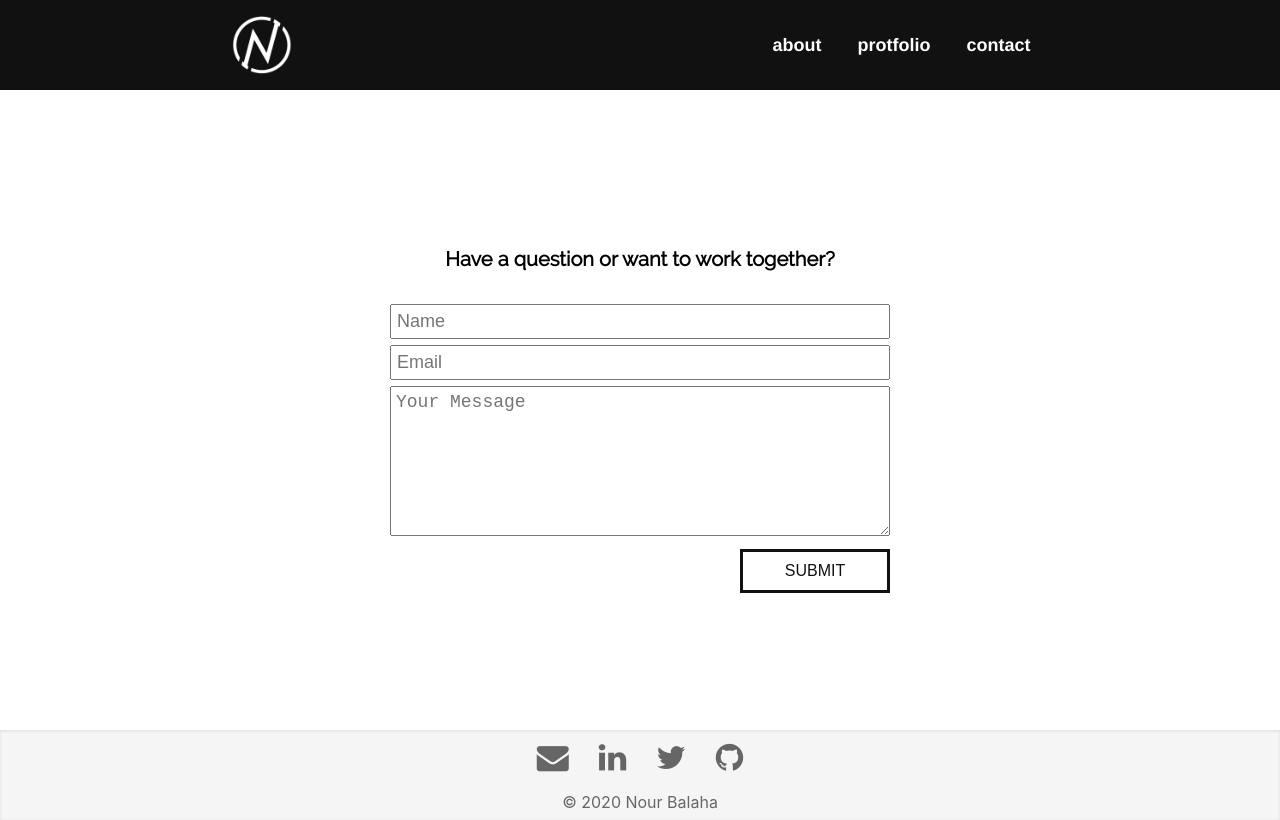
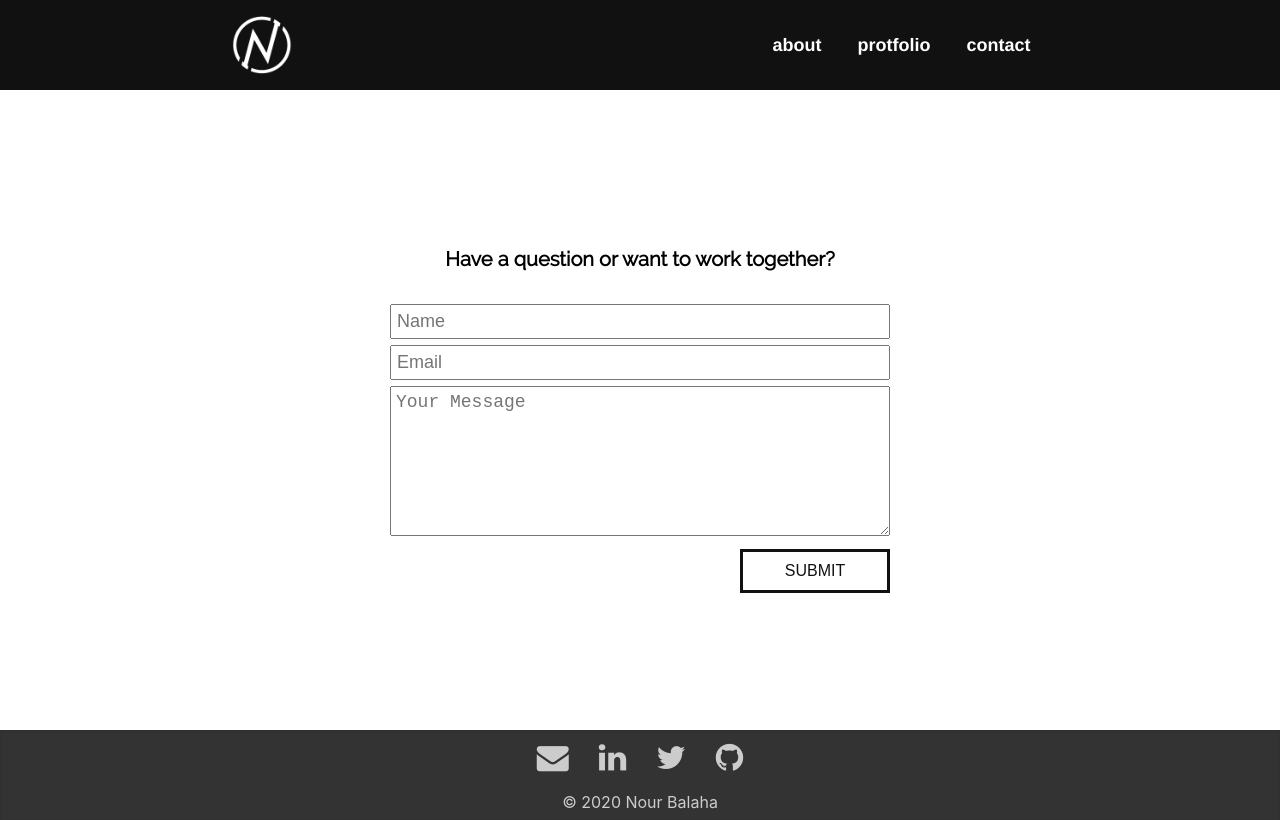
Before and after one commit to nourbalaha/nourbalaha.github.io, a React (Create React App) app: page /contact in a window 1280 px wide. Built offline with nearby package versions, Linux system fonts and the light colour scheme; a web font is replaced by a local one.

Commit message:
changed footer colors

```diff
--- a/src/components/Footer/Footer.style.scss
+++ b/src/components/Footer/Footer.style.scss
@@ -1,7 +1,7 @@
 .footer {
     height: 90px;
-    background-color: #F5F5F5;
-    color: #666666;
+    background-color: #333333;
+    color: #cccccc;
     display: flex;
     flex-direction: column;
     justify-content: space-around;
@@ -9,12 +9,12 @@
     box-shadow: inset 0px 1px 3px 0px rgba(0, 0, 0, 0.1);
     .footer-item-container{
       .footer-item{
-        color: #666666;
+        color: #cccccc;
         font-size: 32px;
         cursor: pointer;
         padding: 0 15px;
         &:hover{
-          color: #000000;
+          color: #777777;
         }
       }
     }
```
